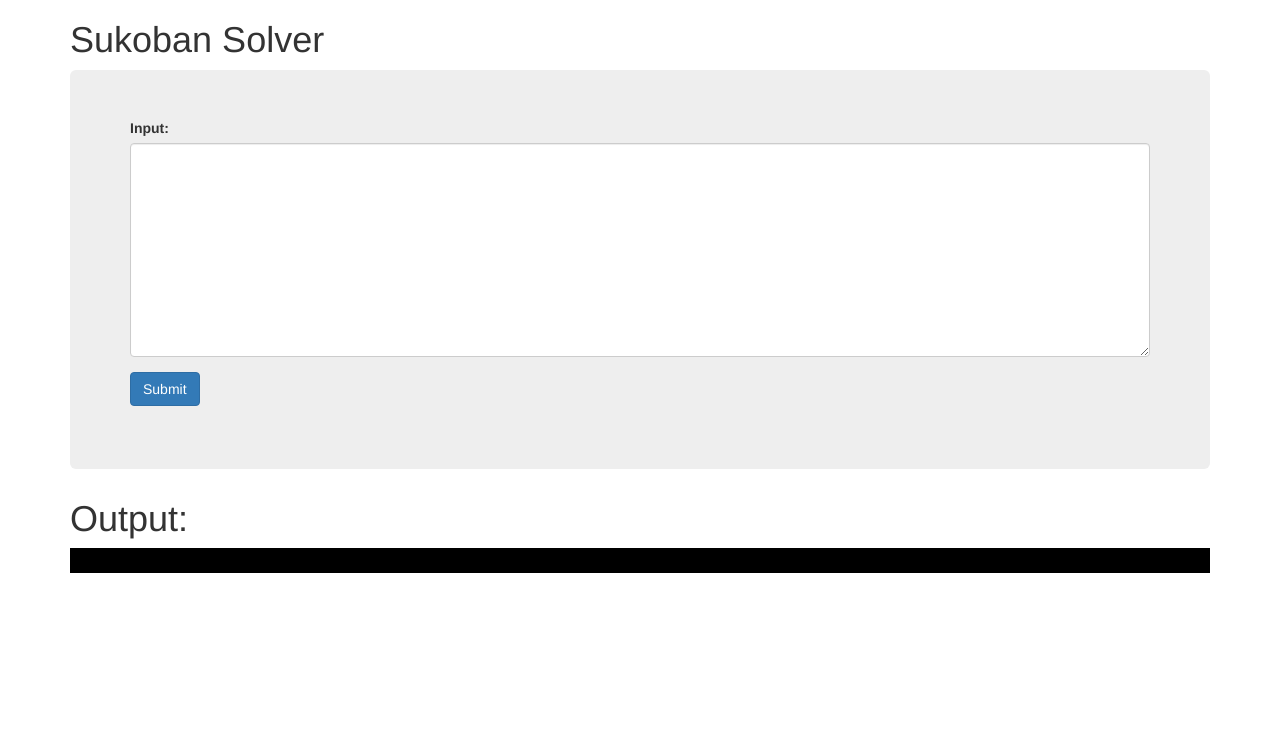
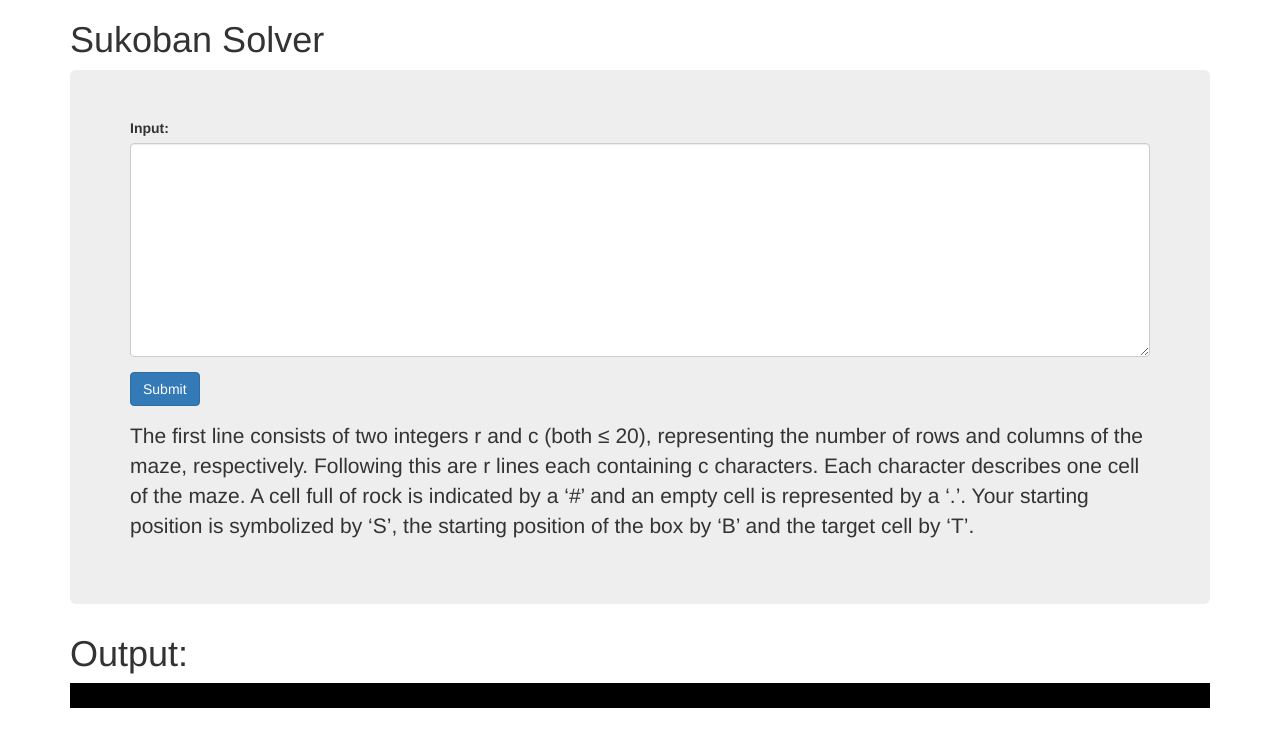
Before and after one commit to shashank23p/sukoban, a website with bundled scripts: page index.html in a window 1280 px wide. Built offline with nearby package versions, Linux system fonts and the light colour scheme.

Commit message:
input msg

```diff
--- a/index.html
+++ b/index.html
@@ -33,6 +33,15 @@
         <div class="form-group">
           <button class="btn btn-primary" id="loadInputBtn">Submit</button>
         </div>
+        <p>
+          The first line consists of two integers r and c (both ≤ 20),
+          representing the number of rows and columns of the maze, respectively.
+          Following this are r lines each containing c characters. Each
+          character describes one cell of the maze. A cell full of rock is
+          indicated by a ‘#’ and an empty cell is represented by a ‘.’. Your
+          starting position is symbolized by ‘S’, the starting position of the
+          box by ‘B’ and the target cell by ‘T’.
+        </p>
       </div>
       <div class="jumbotron" id="level-div">
         <button class="btn btn-default btn-back" id="backBtn">X</button>
--- a/script.js
+++ b/script.js
@@ -34,6 +34,7 @@ $("#backBtn").click(function () {
     clearTimeout(timeOuts.pop());
   }
 });
+
 function getRederedMaze(mazeMatrix, nextMove) {
   let levelHtml = "";
   for (let i = 0; i < mazeMatrix.length; i++) {
```
